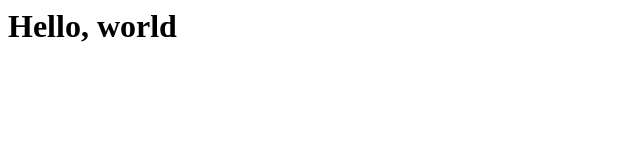
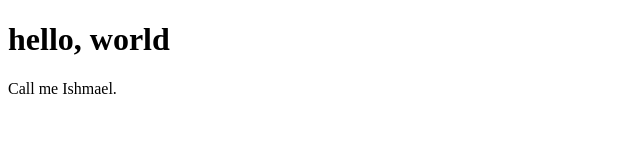
Before and after one commit to scarpma/repos, a plain HTML site: page index.html in a window 1280 px wide. Shown: the whole page, without its empty margins (0-640 px from the left). Drawn offline with Linux system fonts and the light colour scheme.

Commit message:
Add HTML structure

```diff
--- a/index.html
+++ b/index.html
@@ -1 +1,11 @@
-<h1>Hello, world</h1>
+<!DOCTYPE html>
+<html>
+  <head>
+    <meta charset="ubuntu mono">
+    <title>Title</title>
+  </head>
+  <body>
+    <h1>hello, world</h1>
+    <p>Call me Ishmael.</p>
+  </body>
+</html>
```
